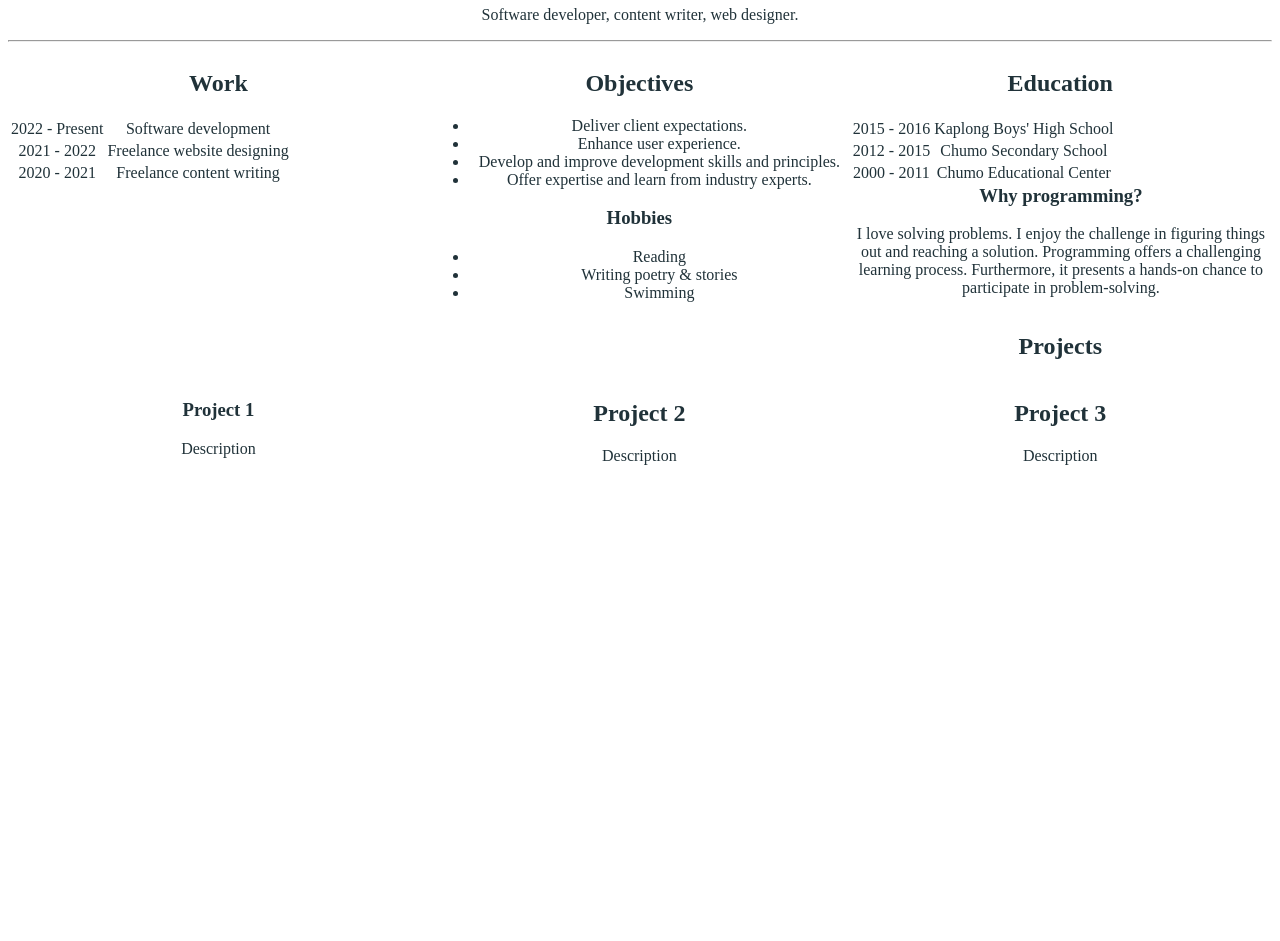
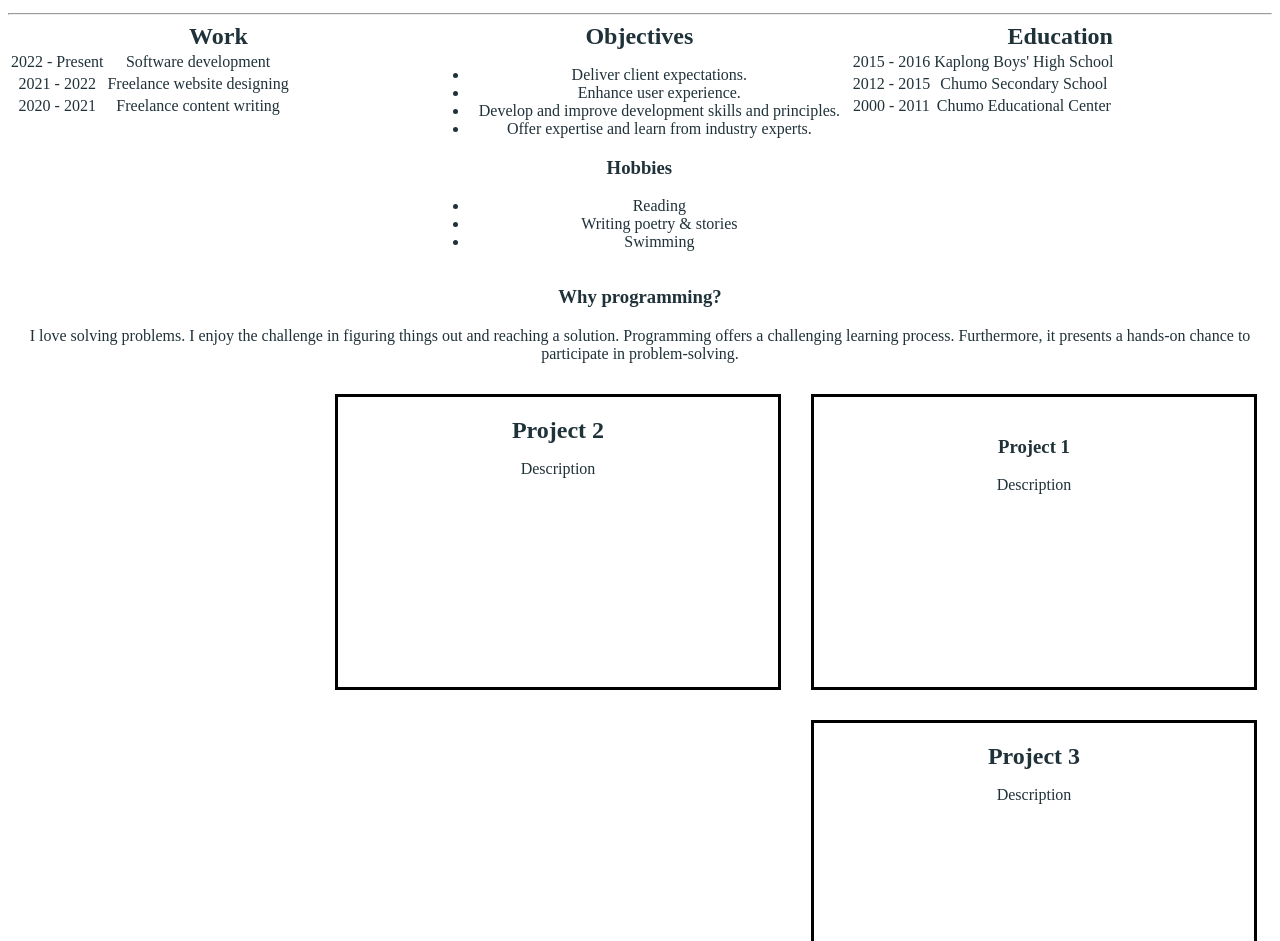
Before and after one commit to benie254/portfolio, a plain HTML site: page index.html in a window 1280 px wide. Shown: the part 336-1277 px from the top of the page. Before the commit the page ends 817 px from the top, so only its background shows below. Drawn offline with Linux system fonts and the light colour scheme.

Commit message:
Add changes to HTML and CSS.

```diff
--- a/css/styles.css
+++ b/css/styles.css
@@ -15,3 +15,20 @@ img {
   max-width: 750px;
   max-height: 250px;
 }
+.box {
+  width: 400px;
+  height: 250px;
+  margin: 15px;
+  padding: 20px;
+  border: 3px solid black;
+  float: right;
+}
+h1 {
+  margin: 0;
+}
+h2 {
+  margin: 0;
+}
+.important {
+  float: left;
+}
--- a/index.html
+++ b/index.html
@@ -65,27 +65,25 @@
       </table>
     </div>
   </div>
-  <h3>Why programming?</h3>
-  <p>I love solving problems. I enjoy the challenge in figuring things out and reaching a solution. Programming offers a challenging learning process. Furthermore, it presents a hands-on chance to participate in problem-solving.</p>
-  <div class="row">
-    <div class="column">
-      <h2>Projects</h2>
-    </div>
+
+  <div class="important">
+    <h3>Why programming?</h3>
+    <p>I love solving problems. I enjoy the challenge in figuring things out and reaching a solution. Programming offers a challenging learning process. Furthermore, it presents a hands-on chance to participate in problem-solving.</p>
   </div>
   <div class="row">
-    <div class="column">
+    <div class="box">
       <h3>Project 1</h3>
       <p>Description</p>
     </div>
   </div>
   <div class="row">
-    <div class="column">
+    <div class="box">
       <h2>Project 2</h2>
       <p>Description</p>
     </div>
   </div>
   <div class="row">
-    <div class="column">
+    <div class="box">
       <h2>Project 3</h2>
       <p>Description</p>
     </div>
```
